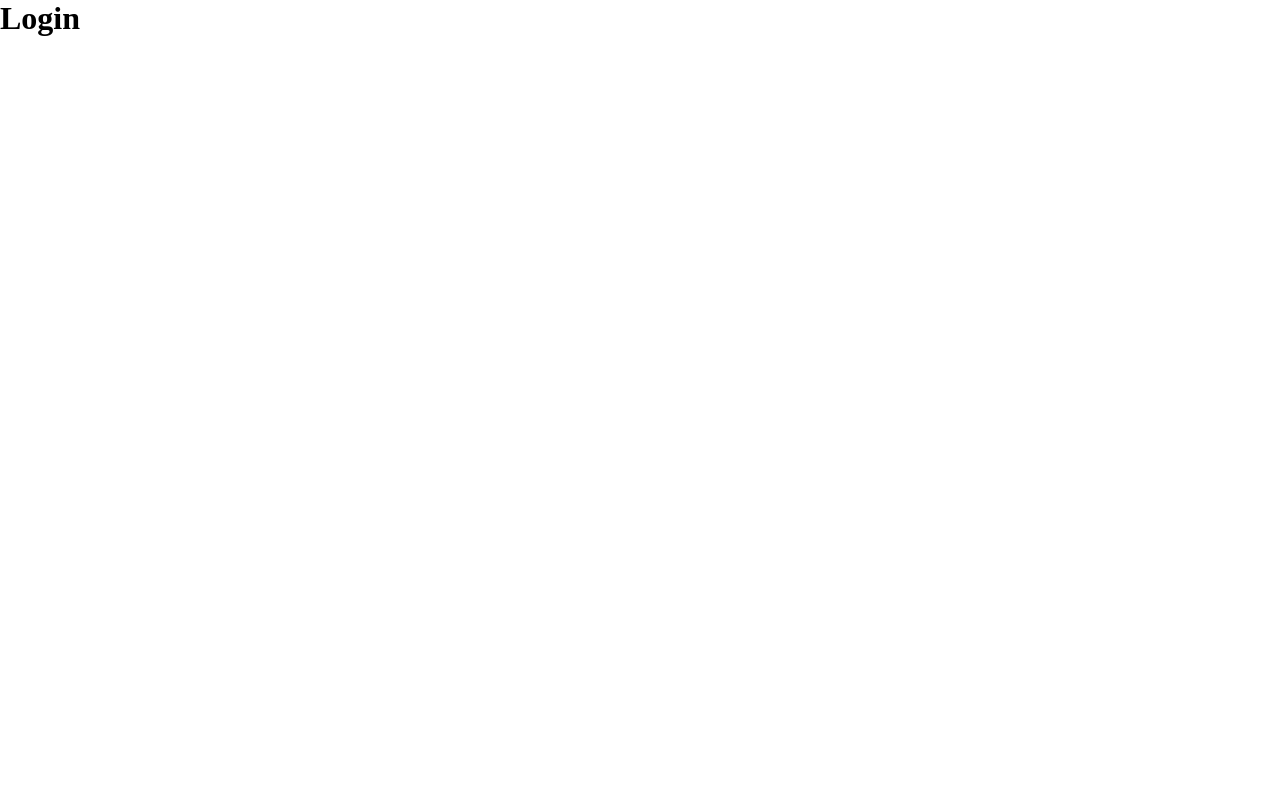
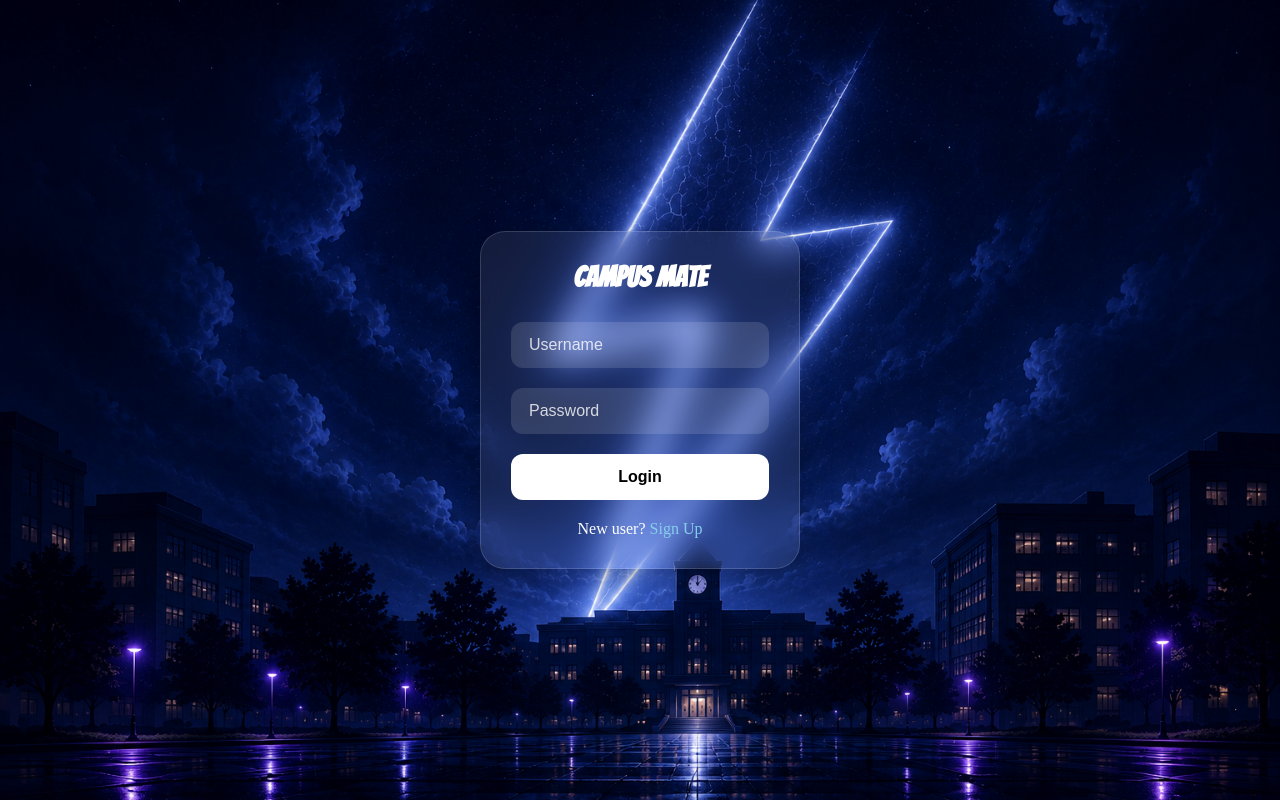
Before and after one commit to techie-164/Campus_mate, a React (Vite) app: page / in a window 1280 px wide. Built offline with nearby package versions, Linux system fonts and the light colour scheme.

Commit message:
Naviagation and login signup added

```diff
--- a/src/pages/Login.css
+++ b/src/pages/Login.css
@@ -0,0 +1,107 @@
+@import url('https://fonts.googleapis.com/css2?family=Bangers&display=swap');
+
+*{
+    margin: 0;
+    padding: 0;
+    box-sizing: border-box;
+}
+
+body{
+    width: 100%;
+    min-height: 100vh;
+}
+
+.login-container{
+    width: 100vw;
+    height: 100vh;
+
+    display: flex;
+    justify-content: center;
+    align-items: center;
+}
+
+.login-box{
+    width: 320px;
+
+    display: flex;
+    flex-direction: column;
+    gap: 20px;
+
+    padding: 30px;
+
+    border-radius: 25px;
+
+    background: rgba(255,255,255,0.08);
+
+    backdrop-filter: blur(15px);
+    -webkit-backdrop-filter: blur(15px);
+
+    border: 1px solid rgba(255,255,255,0.15);
+
+    box-shadow: 0 8px 32px rgba(0,0,0,0.3);
+}
+
+.login-box h1{
+    text-align: center;
+    color: white;
+    font-family: 'Bangers', cursive;
+    font-size: 1.8rem;
+    margin-bottom: 10px;
+}
+
+.login-box input{
+    width: 100%;
+
+    padding: 14px 18px;
+
+    border: none;
+    outline: none;
+
+    border-radius: 12px;
+
+    background: rgba(255,255,255,0.12);
+
+    color: white;
+    font-size: 1rem;
+}
+
+.login-box input::placeholder{
+    color: rgba(255,255,255,0.8);
+}
+
+.login-box button{
+    width: 100%;
+
+    padding: 14px;
+
+    border: none;
+    border-radius: 12px;
+
+    background: white;
+    color: black;
+
+    font-size: 1rem;
+    font-weight: bold;
+
+    cursor: pointer;
+
+    transition: 0.3s;
+}
+
+.login-box button:hover{
+    transform: scale(1.03);
+}
+
+.login-box p{
+    text-align: center;
+    color: white;
+}
+
+.login-box a{
+    color: #87ceeb;
+    text-decoration: none;
+}
+
+.login-box a:hover{
+    text-decoration: underline;
+}
--- a/src/pages/Login.jsx
+++ b/src/pages/Login.jsx
@@ -1,10 +1,44 @@
 import React from 'react'
 import './login.css'
+import backgroundImage from '../assets/bg.png'
+import { useNavigate } from 'react-router-dom'
+import { Link } from "react-router-dom";
 
 function Login() {
+    const navigate = useNavigate()
+
     return (
-        <div className='login'>
-            <h1>Login</h1>
+        <div className='login-container'
+        style = {{
+                backgroundImage:`url(${backgroundImage})`,
+                backgroundSize: 'cover',
+                backgroundPosition: 'center',
+                backgroundRepeat: 'no-repeat',
+                minHeight: '100vh',
+                color: 'white',
+              }}
+        >
+            <div className='login-box'>
+                <h1>Campus Mate</h1>
+
+                <input
+                    type='text'
+                    placeholder='Username'
+                />
+
+                <input
+                    type='password'
+                    placeholder='Password'
+                />
+
+                <button>
+                    Login
+                </button>
+
+                <p>
+                    New user? <Link to="/signup">Sign Up</Link>
+                </p>
+            </div>
         </div>
     )
 }
--- a/src/pages/Signup.css
+++ b/src/pages/Signup.css
@@ -0,0 +1,108 @@
+@import url('https://fonts.googleapis.com/css2?family=Bangers&display=swap');
+
+*{
+    margin: 0;
+    padding: 0;
+    box-sizing: border-box;
+}
+
+body{
+    width: 100%;
+    min-height: 100vh;
+}
+
+.signup-container{
+    width: 100vw;
+    height: 100vh;
+
+    display: flex;
+    justify-content: center;
+    align-items: center;
+
+    background-image: url("../assets/bg.png");
+    background-size: cover;
+    background-position: center;
+    background-repeat: no-repeat;
+}
+
+.signup-box{
+    width: 320px;
+
+    display: flex;
+    flex-direction: column;
+    gap: 20px;
+
+    padding: 30px;
+
+    border-radius: 25px;
+
+    background: rgba(255,255,255,0.08);
+
+    backdrop-filter: blur(15px);
+    -webkit-backdrop-filter: blur(15px);
+
+    border: 1px solid rgba(255,255,255,0.15);
+
+    box-shadow: 0 8px 32px rgba(0,0,0,0.3);
+}
+
+.signup-box h1{
+    text-align: center;
+    color: white;
+    font-family: 'Bangers', cursive;
+    font-size: 1.8rem;
+    margin-bottom: 10px;
+}
+
+.signup-box input{
+    width: 100%;
+
+    padding: 14px 18px;
+
+    border: none;
+    outline: none;
+
+    border-radius: 12px;
+
+    background: rgba(255,255,255,0.12);
+
+    color: white;
+    font-size: 1rem;
+}
+
+.signup-box input::placeholder{
+    color: rgba(255,255,255,0.8);
+}
+
+.signup-box button{
+    width: 100%;
+
+    padding: 14px;
+
+    border: none;
+    border-radius: 12px;
+
+    background: white;
+    color: black;
+
+    font-size: 1rem;
+    font-weight: bold;
+
+    cursor: pointer;
+
+    transition: 0.3s;
+}
+
+.signup-box button:hover{
+    transform: scale(1.03);
+}
+
+.signup-box p{
+    text-align: center;
+    color: white;
+}
+
+.signup-box a{
+    color: #87ceeb;
+    text-decoration: none;
+}
--- a/src/pages/Signup.jsx
+++ b/src/pages/Signup.jsx
@@ -1,12 +1,28 @@
 import React from 'react'
 import './signup.css'
 
-function Signup(){
+function Signup() {
     return (
-        <div className='signup'>
-            <h1>Signup</h1>
+    <div className="signup-container">
+            <div className="signup-box">
+            <h1>Campus Mate</h1>
+
+            <input
+                type="text"
+                placeholder="Username"
+            />
+
+            <input
+                type="password"
+                placeholder="Password"
+            />
+
+            <button>
+                Sign Up
+            </button>
         </div>
-    )
+    </div>
+    );
 }
 
-export default Signup
+export default Signup;
```
Also changed, not shown: src/main.jsx (+3 -4 lines).
